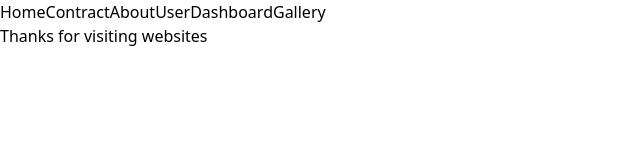
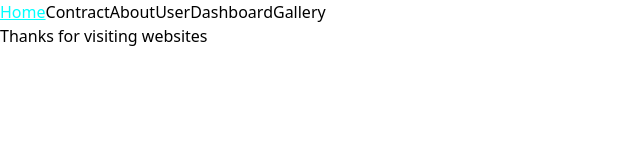
Before and after one commit to SI-Tanbir/react-router, a React (Vite) app: page / in a window 1280 px wide. Shown: the top 160 px of the page, without its empty margins (0-640 px from the left). Built offline with nearby package versions, Linux system fonts and the light colour scheme.

Commit message:
adding erorr page

```diff
--- /dev/null
+++ b/src/Nav/Nav.css
@@ -0,0 +1,5 @@
+ nav a.active{
+    text-decoration: underline;
+    color:aqua;
+
+ }
--- a/src/Nav/Nav.jsx
+++ b/src/Nav/Nav.jsx
@@ -1,25 +1,26 @@
 import React from 'react'
-import { Link } from 'react-router-dom'
-
+import { Link, NavLink } from 'react-router-dom'
+import './Nav.css'
 function Nav() {
   return (
 
-    <div className='flex gap-10 justify-center bg-purple-500'>
+    <nav className='flex gap-10 justify-center bg-purple-500'>
 
 
 
-          <Link to="/">Home</Link>
-        <Link to="/contract">Contract</Link>
-       <Link to="/about">About</Link>
-       <Link to="/user">User</Link>
-       <Link to="/dash">Dashboard</Link>
-       <Link to="/gallery">Gallery</Link>
+          <NavLink to="/">Home</NavLink>
+        <NavLink to="/contract">Contract</NavLink>
+        <NavLink to="/about">About</NavLink>
+
+       <NavLink to="/user">User</NavLink>
+       <NavLink to="/dash">Dashboard</NavLink>
+       <NavLink to="/gallery">Gallery</NavLink>
 
 
 
 
 
-    </div>
+    </nav>
 
 )
 
--- /dev/null
+++ b/src/components/ErrorPage/ErrorPage.jsx
@@ -0,0 +1,19 @@
+import { Link } from "react-router-dom"
+
+
+
+
+const ErrorPage = () => {
+  return (
+    <div>
+
+        <h3>!!!Opps , wrong pages</h3>
+
+    <Link  to='/'><button className="bg-gray-800 rounded-md text-white p-3 mt-5">Go back</button></Link>
+
+    </div>
+
+  )
+}
+
+export default ErrorPage
--- a/src/components/Home/Home.jsx
+++ b/src/components/Home/Home.jsx
@@ -1,18 +1,25 @@
-import { Outlet } from "react-router-dom";
+import { Outlet, useNavigation } from "react-router-dom";
 import Nav from "../../Nav/Nav";
 import Footer from "../Footer/Footer";
 
 
 const Home=() => {
+    // cont navigation = useNavigation();
 
 
     return(
 
         <div>
             <Nav></Nav>
+            {/* {
+                navigation.status === 'Looding'?
+                <p>Loading..</p>
+                :
+                <Outlet></Outlet>
+            } */}
 
 
-            <Outlet></Outlet>
+
 
             <Footer></Footer>
 
--- a/src/components/PostDetails/PostDetails.jsx
+++ b/src/components/PostDetails/PostDetails.jsx
@@ -12,6 +12,9 @@ function PostDetails() {
     }
 
 
+
+
+
   return (
     <div className="m-8 bg-slate-200 border">
 
--- a/src/main.jsx
+++ b/src/main.jsx
@@ -14,6 +14,7 @@ import Dashboard from './components/Dashboard/Dashboard.jsx';
 import User from './components/User/User.jsx';
 import Gallery from './components/Gallery/Gallery.jsx';
 import PostDetails from './components/PostDetails/PostDetails.jsx';
+import ErrorPage from './components/ErrorPage/ErrorPage.jsx';
 
 
 
@@ -21,6 +22,7 @@ const router =createBrowserRouter([
   {
     path:'/',
     element:<Home></Home>,
+    errorElement:<ErrorPage></ErrorPage>,
     children:[
 
       {
@@ -41,6 +43,7 @@ const router =createBrowserRouter([
         element:<User></User>
 
       },
+
       {
         path:'/gallery',
         loader:()=>fetch('https://jsonplaceholder.typicode.com/posts'),
```
